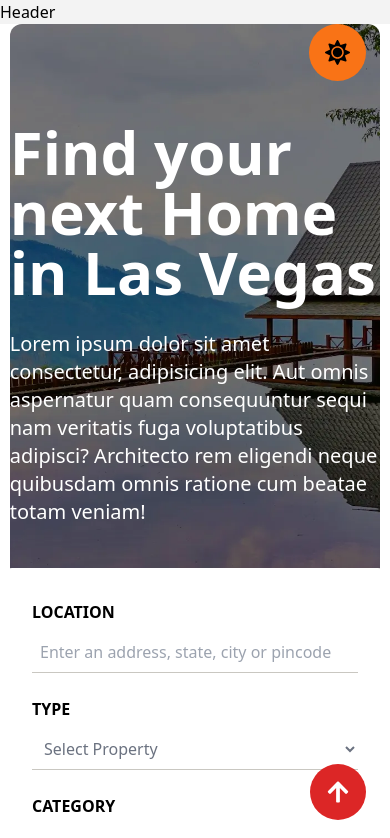
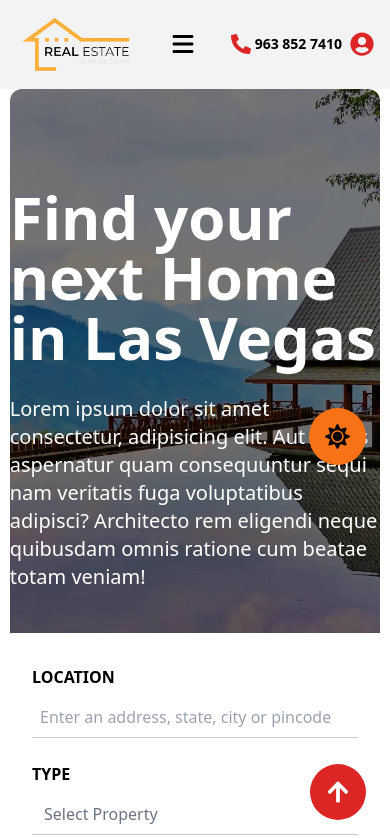
Before and after one commit to VISHALX33/Real-estate, a React (Vite) app: page / in a window 390 px wide. Shown: the top 838 px of the page. Built offline with nearby package versions, Linux system fonts and the light colour scheme.

Commit message:
complete header for all devices

```diff
--- a/src/Sections/PopularAreas.jsx
+++ b/src/Sections/PopularAreas.jsx
@@ -36,17 +36,17 @@
 <div id='bottom' className='w-full grid lg:grid-cols-3 grid-cols-1 lg:justify-center items-center gap-6'>
   <div data-aos="slide-up" data-aos-delay="200"  className='flex justify-center gap-8 w-full' >
     <h1 className='text-black text-7xl font-semibold dark:text-white' >5k</h1>
-    <h1>ACTIVE <br></br>LISTING</h1>
+    <h1 className='text-white'>ACTIVE <br></br>LISTING</h1>
 
   </div>
   <div data-aos="slide-up" data-aos-delay="200"  className='flex justify-center gap-8 w-full' >
     <h1 className='text-black text-7xl font-semibold dark:text-white' >5k</h1>
-    <h1>ACTIVE <br></br>LISTING</h1>
+    <h1 className='text-white'>ACTIVE <br></br>LISTING</h1>
 
   </div>
   <div data-aos="slide-up" data-aos-delay="200"  className='flex justify-center gap-8 w-full' >
     <h1 className='text-black text-7xl font-semibold dark:text-white' >5k</h1>
-    <h1>ACTIVE <br></br>LISTING</h1>
+    <h1 className='text-white'>ACTIVE <br></br>LISTING</h1>
 
   </div>
 </div>
--- a/src/components/Footer.jsx
+++ b/src/components/Footer.jsx
@@ -90,7 +90,7 @@
     {/* Dark mode toggle button section */}
 
     <div>
-      <button onClick={toggleDarkMode} className='flex items-center p-4 rounded-full bg-orange-500 fixed lg:top-50 right-6 top-6  ' >
+      <button onClick={toggleDarkMode} className='flex items-center p-4 rounded-full bg-orange-500 fixed lg:top-50 right-6 top-6 mt-96 ' >
         {darkMode ? <FaMoon size={25} className='text-black'/> : <FaSun size={25} className='text-black' />}
       </button>
     </div>
--- a/src/components/Header.jsx
+++ b/src/components/Header.jsx
@@ -1,9 +1,200 @@
-import React from 'react'
+
+// import React, { useState } from 'react'
+// import { Link } from 'react-scroll'
+// import { FaXmark, FaBars } from 'react-icons/fa6'
+// import logo from '../assets/images/logo.png'
+// import { useDarkMode } from './DarkModeContext'
+// import { FaPhoneAlt, FaUserCircle } from 'react-icons/fa'
+
+// const Header = () => {
+//   const { darkMode, toggleDarkMode } = useDarkMode();
+//   const [isMenuOpen, setIsMenuOpen] = useState(false);
+
+//   const toggleMenu = () => {
+//     setIsMenuOpen(!isMenuOpen);
+//   }
+
+//   const closeMenuOpen = () => {
+//     setIsMenuOpen(false);
+//   }
+
+//   const navItems = [
+//     {
+//       link: 'Home', path: 'home'
+//     },
+//     {
+//       link: 'About', path: 'about'
+//     },
+//     {
+//       link: 'Properties', path: 'properties'
+//     },
+//     {
+//       link: 'Services', path: 'services'
+//     },
+//     {
+//       link: 'Testimonials', path: 'testimonials'
+//     },
+//     {
+//       link: 'Contact', path: 'contact'
+//     },
+//   ]
+
+
+//   return (
+//     <nav className={`${darkMode ? 'dark bg-black' : 'light bg-[#f3f3f3]'} flex justify-between items-center gap-4 lg:px-20 px-4 py-3 sticky top-0 z-30`}>
+//       <div id='logo'>
+//         <img src={logo} alt="company logo" className='lg:w-[150px] w-[120px] dark:invert' />
+//       </div>
+//       <ul className='lg:flex justify-center items-center gap-8 hidden'>
+//         {navItems.map(({ Link, path }) => (
+//           <Link
+//             key={path}
+//             className="text-black text-[15px] uppercase font-semibold cursor-pointer px-3 py-2 dark:text-white rounded-lg hover:bg-red-600 hover:text-white"
+//             to={path}
+//             spy={true}
+//             offset={-100}
+//             smooth={true}
+//           >
+//             {Link}
+//           </Link>
+//         ))}
+//       </ul>
+
+
+//       {/* Mobile */}
+
+//       <div className='flex justify-center items-center lg:hidden ' onClick={toggleMenu} >
+//         <div>
+//           {isMenuOpen ? <FaXmark className='text-black dark:text-white text-2xl cursor-pointer' />
+//             : <FaBars className='text-black dark:text-white text-2xl cursor-pointer' />}
+//         </div>
+//       </div>
+
+//       <div className={`${isMenuOpen ? 'flex' : 'hidden'} w-full h-fit bg-slate-800 p-4 absolute top-[80px] left-0`} onClick={closeMenuOpen}>
+//         <ul className='flex flex-col justify-center items-center gap-2 w-full  '>
+//           {navItems.map(({ Link, path }) => (
+//             <Link
+//               key={path}
+//               className="text-white uppercase font-semibold cursor-pointer p-3 rounded-lg hover:bg-red-600 hover:text-black w-full text-center "
+//               to={path}
+//               spy={true}
+//               offset={-100}
+//               smooth={true}
+//             >
+//               {Link}
+//             </Link>
+//           ))}
+//         </ul>
+//       </div>
+
+//       <div className='flex justify-center items-center lg:gap-8 gap-2 '>
+//         <div className='flex justify-center items-center lg:gap-3 gap-1 '>
+//           <FaPhoneAlt className='size-5 text-red-600  ' />
+//           <h1 className='lg:text-xl text-sm text-black dark:text-white font-semibold ' >963 852 7410</h1>
+//         </div>
+//          <FaUserCircle className='size-6 text-red-600  '/>
+//       </div>
+//     </nav>
+//   );
+// }
+
+// export default Header;
+
+
+import React, { useState } from 'react'
+import { Link } from 'react-scroll'
+import { FaXmark, FaBars } from 'react-icons/fa6'
+import logo from '../assets/images/logo.png'
+import { useDarkMode } from './DarkModeContext'
+import { FaPhoneAlt, FaUserCircle } from 'react-icons/fa'
 
 const Header = () => {
+  const { darkMode, toggleDarkMode } = useDarkMode();
+  const [isMenuOpen, setIsMenuOpen] = useState(false);
+
+  const toggleMenu = () => {
+    setIsMenuOpen(!isMenuOpen);
+  }
+
+  const closeMenuOpen = () => {
+    setIsMenuOpen(false);
+  }
+
+  const navItems = [
+    {
+      name: 'Home', path: 'hero'
+    },
+    {
+      name: 'About', path: 'about'
+    },
+    {
+      name: 'Properties', path: 'Properties'
+    },
+    {
+      name: 'Services', path: 'services'
+    },
+    {
+      name: 'Testimonials', path: 'testimonial'
+    },
+    {
+      name: 'Contact', path: 'contact'
+    },
+  ]
+
   return (
-    <div>Header</div>
-  )
+    <nav className={`${darkMode ? 'dark bg-black' : 'light bg-[#f3f3f3]'} flex justify-between items-center gap-4 lg:px-20 px-4 py-3 sticky top-0 z-30`}>
+      <div id='logo'>
+        <img src={logo} alt="company logo" className='lg:w-[150px] w-[120px] dark:invert' />
+      </div>
+      <ul className='lg:flex justify-center items-center gap-8 hidden'>
+        {navItems.map(({ name, path }) => (
+          <Link
+            key={path}
+            className="text-black text-[15px] uppercase font-semibold cursor-pointer px-3 py-2 dark:text-white rounded-lg hover:bg-red-600 hover:text-white"
+            to={path}
+            spy={true}
+            offset={-100}
+            smooth={true}
+          >
+            {name}
+          </Link>
+        ))}
+      </ul>
+
+      {/* Mobile */}
+      <div className='flex justify-center items-center lg:hidden ' onClick={toggleMenu}>
+        <div>
+          {isMenuOpen ? <FaXmark className='text-black dark:text-white text-2xl cursor-pointer' />
+            : <FaBars className='text-black dark:text-white text-2xl cursor-pointer' />}
+        </div>
+      </div>
+
+      <div className={`${isMenuOpen ? 'flex' : 'hidden'} w-full h-fit bg-slate-800 p-4 absolute top-[80px] left-0`} onClick={closeMenuOpen}>
+        <ul className='flex flex-col justify-center items-center gap-2 w-full'>
+          {navItems.map(({ name, path }) => (
+            <Link
+              key={path}
+              className="text-white uppercase font-semibold cursor-pointer p-3 rounded-lg hover:bg-red-600 hover:text-black w-full text-center"
+              to={path}
+              spy={true}
+              offset={-100}
+              smooth={true}
+            >
+              {name}
+            </Link>
+          ))}
+        </ul>
+      </div>
+
+      <div className='flex justify-center items-center lg:gap-8 gap-2 '>
+        <div className='flex justify-center items-center lg:gap-3 gap-1'>
+          <FaPhoneAlt className='size-5 text-red-600' />
+          <h1 className='lg:text-xl text-sm text-black dark:text-white font-semibold'>963 852 7410</h1>
+        </div>
+        <FaUserCircle className='size-6 text-red-600' />
+      </div>
+    </nav>
+  );
 }
 
-export default Header
+export default Header;
```
